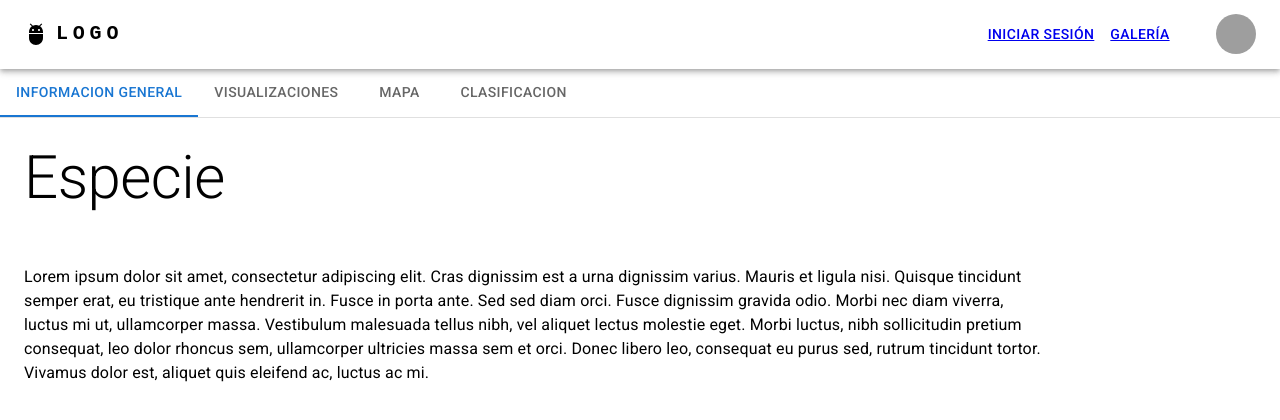
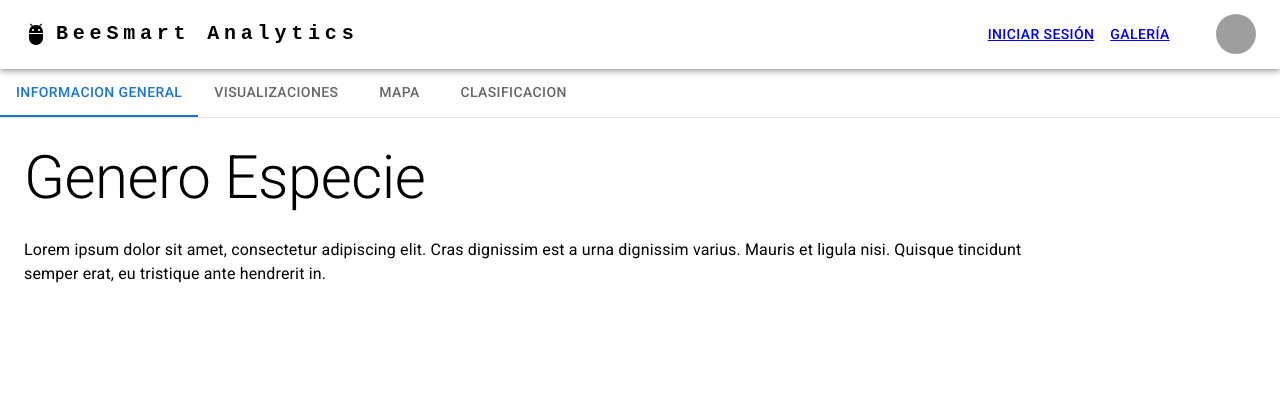
Before and after one commit to IYahirMP/PolinizadoresFront, a React (Vite) app: page /galeria/1 in a window 1280 px wide. Shown: the top 420 px of the page. Built offline with nearby package versions, Linux system fonts and the light colour scheme; data requests are answered from the project's data file; grey boxes are pictures that could not be loaded.

Commit message:
inicio de detalles de especie

```diff
--- a/src/Pages/Gallery/Gallery.jsx
+++ b/src/Pages/Gallery/Gallery.jsx
@@ -32,6 +32,9 @@ export default function Gallery (){
         <Box sx={{...theme.gallery.presentation}}>
             <Typography variant='h2' sx={{...theme.gallery.presentationText, md:{fontSize:'10px'}}}>{titleGarden}</Typography>
         </Box>
+        <Box sx={{padding:'5vh', textAlign:'center'}}>
+            <Typography variant='h3'>Especies encontradas</Typography>
+        </Box>
         <Box {...theme.gallery.cardBox}>
             {isPending && <Typography variant="h2">Aun no hay datos.</Typography>}
             {error && <Typography variant="h2">Ha ocurrido un error al solicitar los datos del servidor.</Typography>}
--- a/src/Pages/Gallery/GalleryStyles.jsx
+++ b/src/Pages/Gallery/GalleryStyles.jsx
@@ -14,13 +14,13 @@ export const galleryStyles = {
     presentationText:{
       color:'#fff',
       width:{
-        xs:'80vw',
+        xs:'90vw',
         md:'60vw'
       },
       fontWeight:'bold',
       textAlign:'center',
       fontSize:{
-        xs:'2rem',
+        xs:'2.5rem',
         md:'5rem'
       }
     },
--- a/src/Pages/SpeciesDetail/SpeciesDetail.jsx
+++ b/src/Pages/SpeciesDetail/SpeciesDetail.jsx
@@ -37,19 +37,31 @@ function a11yProps(index) {
   };
 }
 
+const SpeciesDataTab = ({species, description}) =>{
+  const theme = useTheme();
+
+  return(
+    <>
+      <Typography variant="h2" sx={{...theme.speciesDetails.speciesTitle}}>{species}</Typography>
+      <Typography variant="body1" sx={{...theme.speciesDetails.speciesDescription}}>{description}</Typography>
+    </>
+  );
+};
+
 export default function SpeciesDetail() {
   const [value, setValue] = useState(0);
   const theme = useTheme();
   const {id} = useParams();
+  console.log(id);
 
     const fetchData = () => {
-        fetch(`http://127.0.0.1:8000/species/${id}`).then((res) => res.json(),);
+        return fetch(`http://127.0.0.1:8000/species/${String(id)}`).then((res) => res.json(),);
     }
 
     const {isPending, error, data} = useQuery(
         {
             queryKey: ['speciesData'],
-            queryFn: fetchData,
+            queryFn: () => fetchData(),
         }
     )
   const handleChange = (event, newValue) => {
@@ -68,8 +80,9 @@ export default function SpeciesDetail() {
       </Box>
       <CustomTabPanel value={value} index={0}>
         <Box sx={{maxWidth:'80vw',}}>
-            <Typography variant="h2" sx={{...theme.speciesDetails.speciesTitle}}>Especie</Typography>
-            <Typography variant="body1" sx={{...theme.speciesDetails.speciesDescription}}>Lorem ipsum dolor sit amet, consectetur adipiscing elit. Cras dignissim est a urna dignissim varius. Mauris et ligula nisi. Quisque tincidunt semper erat, eu tristique ante hendrerit in. Fusce in porta ante. Sed sed diam orci. Fusce dignissim gravida odio. Morbi nec diam viverra, luctus mi ut, ullamcorper massa. Vestibulum malesuada tellus nibh, vel aliquet lectus molestie eget. Morbi luctus, nibh sollicitudin pretium consequat, leo dolor rhoncus sem, ullamcorper ultricies massa sem et orci. Donec libero leo, consequat eu purus sed, rutrum tincidunt tortor. Vivamus dolor est, aliquet quis eleifend ac, luctus ac mi.</Typography>
+            {isPending && <Typography variant="h2">Aun no hay datos.</Typography>}
+            {error && <Typography variant="h2">Ha ocurrido un error al solicitar los datos del servidor.</Typography>}
+            {(error != true && data != undefined) && <SpeciesDataTab species={data.species} description={data.description}/>}
         </Box>
       </CustomTabPanel>
       <CustomTabPanel value={value} index={1}>
--- a/src/Pages/SpeciesDetail/SpeciesDetailStyles.jsx
+++ b/src/Pages/SpeciesDetail/SpeciesDetailStyles.jsx
@@ -1,7 +1,7 @@
 export const speciesDetailStyles = {
     speciesWrap:{},
     speciesTitle:{
-        mb:'5%'
+        mb:'3vh'
     },
     speciesDescription:{
         fontSize:{
--- a/src/header/Header.jsx
+++ b/src/header/Header.jsx
@@ -137,7 +137,7 @@ function Header() {
       <Container maxWidth="xl">
         <Toolbar disableGutters>
           <AdbIcon sx={{ display: { xs: 'none', md: 'flex' }, mr: 1, color: 'black' }} />
-          <Typography {...logoPropsMd}> LOGO </Typography>
+          <Typography {...logoPropsMd}> BeeSmart Analytics </Typography>
           <Box sx={{ flexGrow: 1, display: { xs: 'flex', md: 'none' } }}>
             <IconButton {...iconPropsXs}>
               <MenuIcon />
```
